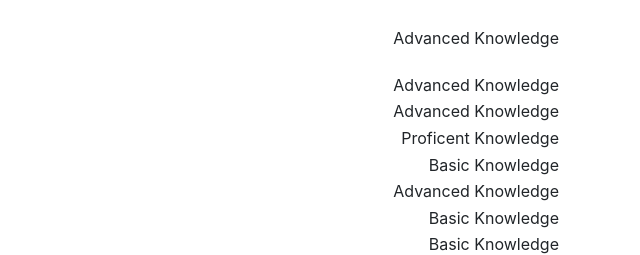
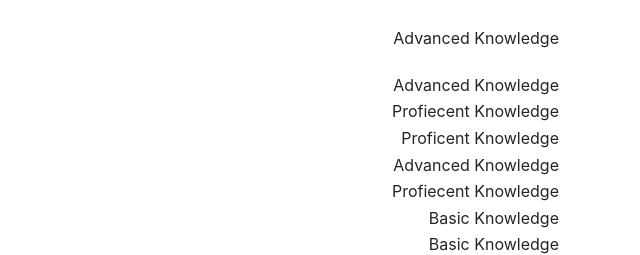
Before and after one commit to wkeilsohn/wkeilsohn.github.io, a plain HTML site: page CV.html in a window 1280 px wide. Shown: the part 2984-3239 px from the top of the page, 560-1200 px from the left. Drawn offline with nearby package versions, Linux system fonts and the light colour scheme.

Commit message:
Edited skills section

```diff
--- a/CV.html
+++ b/CV.html
@@ -328,7 +328,7 @@
 			<tbody>
 				<tr>
 					<th><strong>HTML5</strong></th>
-					<th>Advanced Knowledge</th>
+					<th>Profiecent Knowledge</th>
 				</tr>
 			</tbody>
 			<tbody>
@@ -340,13 +340,13 @@
 			<tbody>
 				<tr>
 					<th><strong>Python</strong></th>
-					<th>Basic Knowledge</th>
+					<th>Advanced Knowledge</th>
 				</tr>
 			</tbody>
 			<tbody>
 				<tr>
 					<th><strong>Dr. Racket</strong></th>
-					<th>Advanced Knowledge</th>
+					<th>Profiecent Knowledge</th>
 				</tr>
 			</tbody>
 			<tbody>
```
